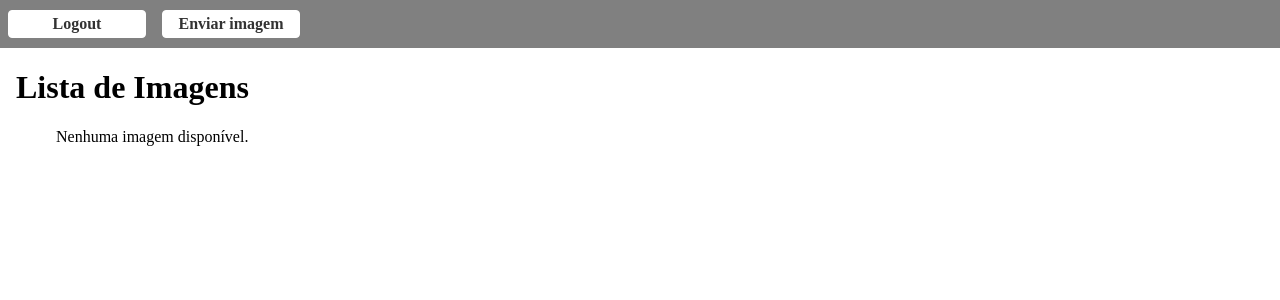
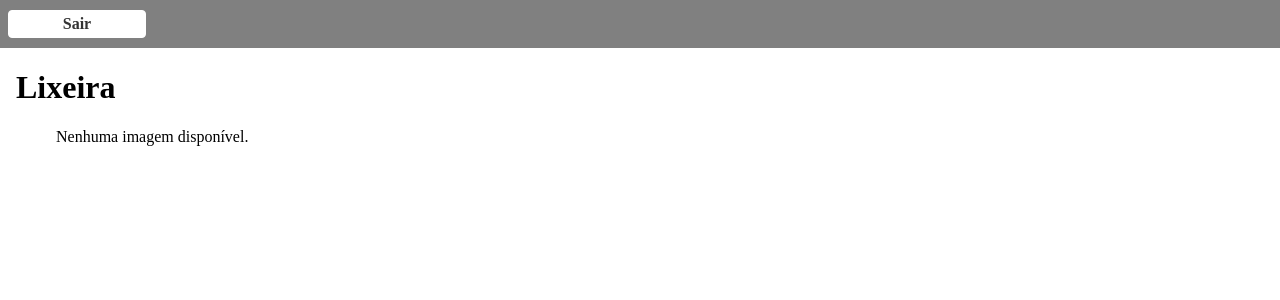
Before and after one commit to KonoAlucard/Teste_v6, a Django app: page /lixeira/ in a window 1280 px wide. Shown: the top 300 px of the page. Run offline with Django 4.2, Linux system fonts and the light colour scheme; a user stored in the database is signed in; data that the repository does not hold is empty.

Commit message:
Add files via upload

```diff
--- a/home/templates/base.html
+++ b/home/templates/base.html
@@ -11,8 +11,22 @@
 
 <body>
     <header>
-        <a href="/sair" class="btn">Logout<a/>
-        <a href="/home" class="btn">Enviar imagem</a>
+        {% if request.user.is_superuser == 1 %}
+            <a href="/home/" class="btn">Enviar imagem</a>
+            {% if request.path != '/galeria/' %}
+            <a href="/galeria/" class="btn">Galeria</a>
+            {% endif %}
+            {% if request.path != '/excluir_imagem/' %}
+            <a href="/excluir_imagem/" class="btn">Excluir Imagem</a>
+            {% endif %}
+            {% if request.path != '/lixeira/' %}
+            <a href="/lixeira/" class="btn">Lixeira</a>
+            {% endif %}
+
+        {% endif %}
+        <a href="/sair" class="btn_sair">Sair<a/>
+
+
     </header>
     <main>
     {% block content %}
--- a/home/templates/excluir_imagem.html
+++ b/home/templates/excluir_imagem.html
@@ -3,12 +3,14 @@
 
 
 {% block content %}
+<h1>Excluir Imagem</h1>
 
 <ul>
+
     {% for image in images %}
         <li>
+            {{ image.titulo }}:<br>
             <img src="{{ image.imagem.url }}" alt="{{ image.titulo }}" width="100" height="100">
-            {{ image.titulo }}
             <form method="post" action="{% url 'excluir_imagem' %}">
                 {% csrf_token %}
                 <input type="hidden" name="image_id" value="{{ image.id }}">
--- a/home/templates/galeria.html
+++ b/home/templates/galeria.html
@@ -6,8 +6,10 @@
 {% block content %}
     <h1>Galeria</h1>
     {% for image in images %}
-    <p>Nome: {{ image.titulo }} </p>
+    <p>{{ image.titulo }}: </p>
+    {% if request.user.is_staff == 1 %}
     <p>ID: {{ image.id }}</p>
+    {% endif %}
     <img src="{{ image.imagem.url }}" alt="{{ image.title }}" width="100" height="100">
     {% endfor %}
 {% endblock %}
--- a/home/templates/home.html
+++ b/home/templates/home.html
@@ -9,10 +9,10 @@
 <div>
     <label>
      <form class="ir_galeria" action="{% url 'galeria' %}" method="GET" enctype="multipart/form-data">{% csrf_token %}
-        <button type="submit" class="btn_galeria" value="galeria">galeria</button>
+        <button type="submit" class="btn_galeria" value="galeria">Galeria</button>
         <a href="/excluir_imagem/" class="btn_link">Excluir Imagem</a>
         <a href="/lixeira/" class="btn_link">Lixeira</a>
-        <a href="/sair" class="btn_link" >Logout</a>
+        <a href="/sair" class="btn_sair" >Sair</a>
      </form>
     </label>
 </div>
--- a/home/templates/index.html
+++ b/home/templates/index.html
@@ -7,9 +7,9 @@
 </head>
 <body>
     <h3>
-        <button type="submit"> <a href="/login">Login</a></button>
-        <button type="submit"> <a href="/register">Registro</a></button>
-        <button type="submit"> <a href="/login">Sair</a></button>
+        <button type="submit"> <a href="/login/">Login</a></button>
+        <button type="submit"> <a href="/register/">Registro</a></button>
+        <button type="submit"> <a href="/sair">Sair</a></button>
         <script src="" async defer> </script>
     </h3>
 </body>
--- a/home/templates/lixeira.html
+++ b/home/templates/lixeira.html
@@ -2,13 +2,15 @@
 {% csrf_token %}
 
 {% block content %}
-<h1>Lista de Imagens</h1>
+
+<h1>Lixeira</h1>
 
 <ul>
+
     {% for image in images %}
         <li>
+            {{ image.titulo }}: <br>
             <img src="{{ image.imagem.url }}" alt="{{ image.titulo }}" width="100" height="100">
-            {{ image.titulo }}
             <form method="post" action="{% url 'lixeira' %}">
                 {% csrf_token %}
                 <input type="hidden" name="image_id" value="{{ image.id }}">
@@ -22,10 +24,8 @@
 {% endblock %}
 
 {% comment %} <html>
-<head>
-    <title>Listar Imagens</title>
-</head>
+
 <body>
 
 </body>
-</html> {% endcomment %}
+</html>  {% endcomment %}
--- a/home/views.py
+++ b/home/views.py
@@ -13,6 +13,7 @@ from django.contrib.auth.decorators import login_required
 from django.contrib.auth.decorators import permission_required
 from rolepermissions.roles import assign_role
 from rolepermissions.decorators import has_role_decorator
+from django.contrib.auth.decorators import user_passes_test
 from .forms import ImageUploadForm
 from .models import Image
 import boto3
@@ -54,7 +55,7 @@ def excluir_imagem(request):
             images.ativo = False
             images.save()
 
-            return redirect('galeria')
+            return redirect('excluir_imagem')
         except Image.DoesNotExist:
 
             pass
@@ -93,17 +94,16 @@ def lixeira(request):
     return render(request, 'lixeira.html', {'images': images})
 
 
-
-@login_required(login_url="login")
+@login_required(login_url="login/")
 def galeria(request):
     images = Image.objects.filter(ativo=True)
-    return render(request, "galeria.html", {'images': images})
+    return render(request, "galeria.html", {'images': images},)
 
 
 
 def signin (request):
    if request.user.is_authenticated:
-       return redirect('view_images')
+       return redirect('galeria')
    if request.method == "GET":
       return render (request,"login.html")
    else:
--- a/static/css/global.css
+++ b/static/css/global.css
@@ -49,3 +49,28 @@ main {
     transition: all 300ms;
 
 }
+
+
+.btn_sair {
+
+    text-decoration: none;
+    border: 1px solid white;
+    padding: 4px 8px;
+    background-color: white;
+    color: #333;
+    cursor: pointer;
+    border-radius: 4px;
+    font-weight: bold;
+    min-width: 120px;
+    text-align: center;
+
+}
+
+.btn_sair:hover {
+
+
+    background-color: rgb(224, 3, 3);
+    color: white;
+    transition: all 300ms;
+
+}
--- a/upload_foto/roles.py
+++ b/upload_foto/roles.py
@@ -1,4 +1,6 @@
 from rolepermissions.roles import AbstractUserRole
+
+
 
 class Noivos(AbstractUserRole):
     available_permissions = {'enviar_fotos': True, 'ver_galeria': True}
```
Also changed, not shown: static/css/home.css (+24 -0 lines).
